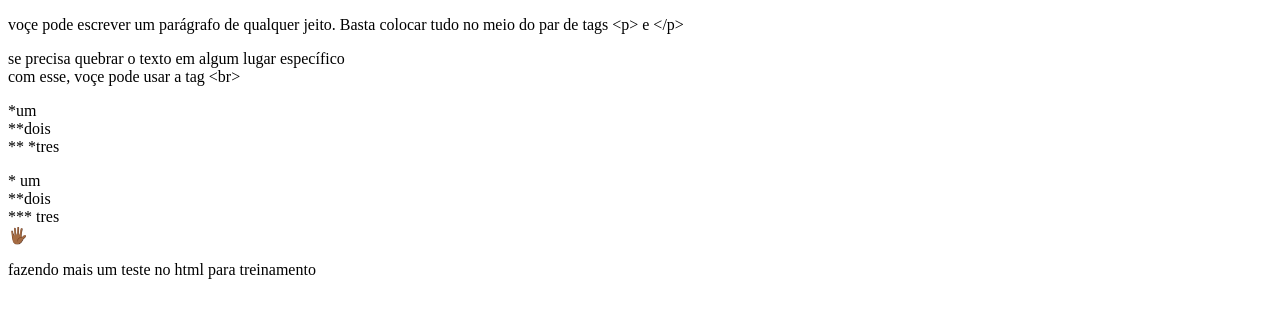
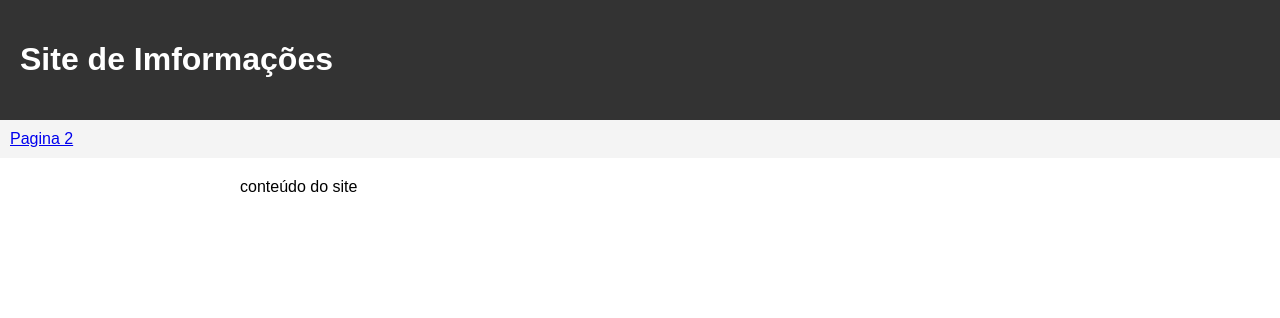
Before and after one commit to Claudemir-23/html-css, a plain HTML site: page execícios/ex002/index.html in a window 1280 px wide. Drawn offline with Linux system fonts and the light colour scheme.

Commit message:
nova roupagem

```diff
--- /dev/null
+++ b/execícios/ex002/estilos/style.css
@@ -0,0 +1,27 @@
+@charset "UTF-8";
+
+body {
+    font-family: Arial, Helvetica, sans-serif;
+    margin: 0px;
+}
+.container {
+    max-width: 800px;
+    margin: 0px auto;
+    padding: 20px;
+}
+header {
+    background-color: #333;
+    color: #fff;
+    padding: 20px;
+}
+nav {
+    background-color: #f4f4f4;
+    padding: 10px;
+}nav ul{
+    list-style-type: none;
+    margin: 0px;
+    padding: 0px;
+}
+nav ul li {
+    display: inline;
+}
--- a/execícios/ex002/index.html
+++ b/execícios/ex002/index.html
@@ -4,27 +4,25 @@
 <head>
     <meta charset="UTF-8">
     <meta name="viewport" content="width=device-width, initial-scale=1.0">
-    <title>Paragrafos e quebra de linhas</title>
+    <title>Site de imformações</title>
+    <link rel="stylesheet" href="estilos/style.css">
 </head>
 <body>
-    <p>voçe pode escrever
-         um parágrafo de qualquer jeito.
-          Basta colocar tudo
-           no meio do par de tags &lt;p&gt; e &lt;/p&gt;
-    </p>
-    <p> se precisa quebrar o texto
-         em algum lugar específico <br> com esse,
-          voçe pode usar a tag &lt;br&gt;
-    </p>
-    <p> *um <br>
-    **dois <br>
-** *tres <br></p>
-<p>* um <br>
-**dois <br>
-*** tres <br>🖐🏾
-<p> fazendo mais um teste no html para treinamento
+    <header>
+        <h1>Site de Imformações</h1>
+    </header>
+    <nav>
+        <ul>
 
-</p>
-</p>
+           <li><a href="page2.html">Pagina 2</a></li>
+
+        </ul>
+    </nav>
+    <main>
+        <div class="container" id="content">conteúdo do site</div>
+        <script> src= "script.js"/script>
+    </main>
+
+
 </body>
 </html>
```
Also changed, not shown: execícios/ex001/inde.html (+32 -0 lines), execícios/ex002/page2.html (added, +12 -0 lines).
